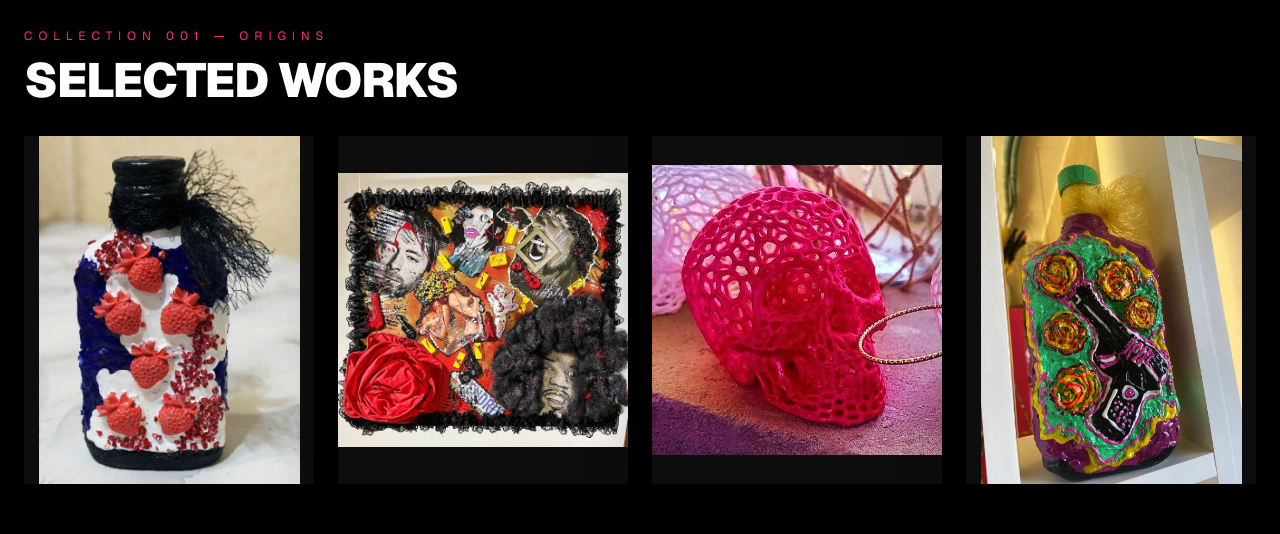
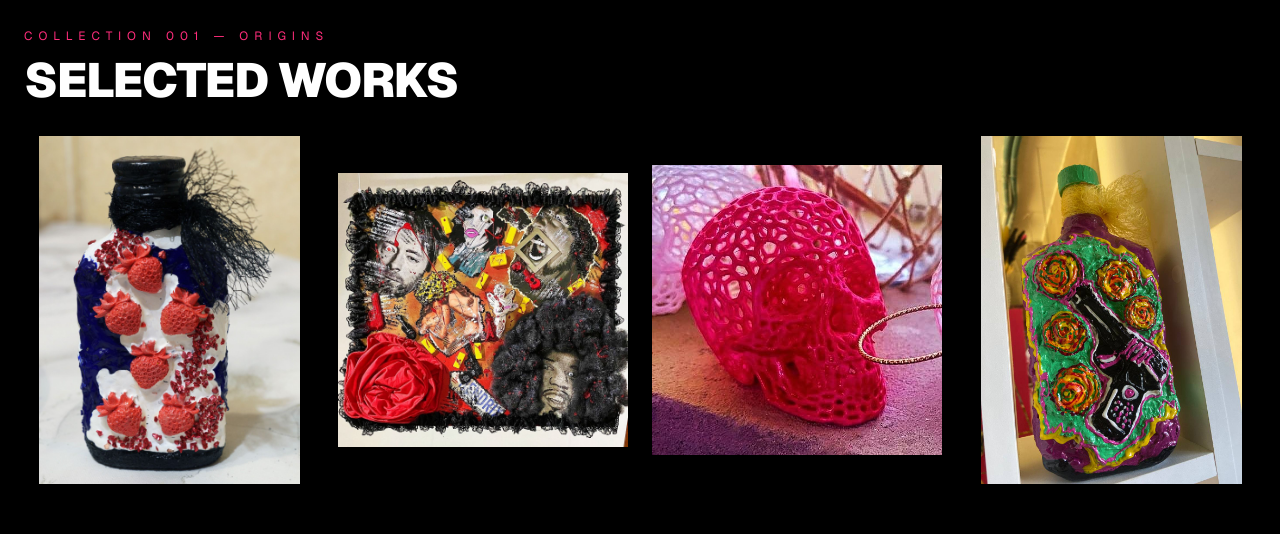
Before and after one commit to genfreemix/dujari, a Next.js app: page / in a window 1280 px wide. Shown: the part 820-1354 px from the top of the page. Built offline with nearby package versions, Linux system fonts and the light colour scheme.

Commit message:
gallery: remove card bg — objects float on page, shadow on img

```diff
--- a/src/components/ArtworkCard.tsx
+++ b/src/components/ArtworkCard.tsx
@@ -19,18 +19,18 @@ export default function ArtworkCard({ artwork, priority, className, imageClassNa
   return (
     <Link
       href={`/artwork/${artwork.id}`}
-      className={`group relative block overflow-hidden transition-transform duration-[350ms] ease-out hover:scale-[1.03] ${className ?? ""}`.trim()}
-      style={{ boxShadow: "0 20px 60px rgba(0,0,0,0.4)" }}
+      className={`group relative block transition-transform duration-[350ms] ease-out hover:scale-[1.03] ${className ?? ""}`.trim()}
     >
       {/* Image */}
       <div
-        className={`aspect-[5/6] w-full relative bg-[#0D0D0D] overflow-hidden ${imageClassName ?? ""}`.trim()}
+        className={`aspect-[5/6] w-full relative overflow-hidden ${imageClassName ?? ""}`.trim()}
       >
         {artwork.image ? (
           <img
             src={artwork.image}
             alt={artwork.title}
             className="absolute inset-0 block h-full w-full object-contain"
+            style={{ boxShadow: "0 30px 80px rgba(0,0,0,0.55), 0 8px 24px rgba(0,0,0,0.35)" }}
             loading={priority ? "eager" : "lazy"}
           />
         ) : (
```
